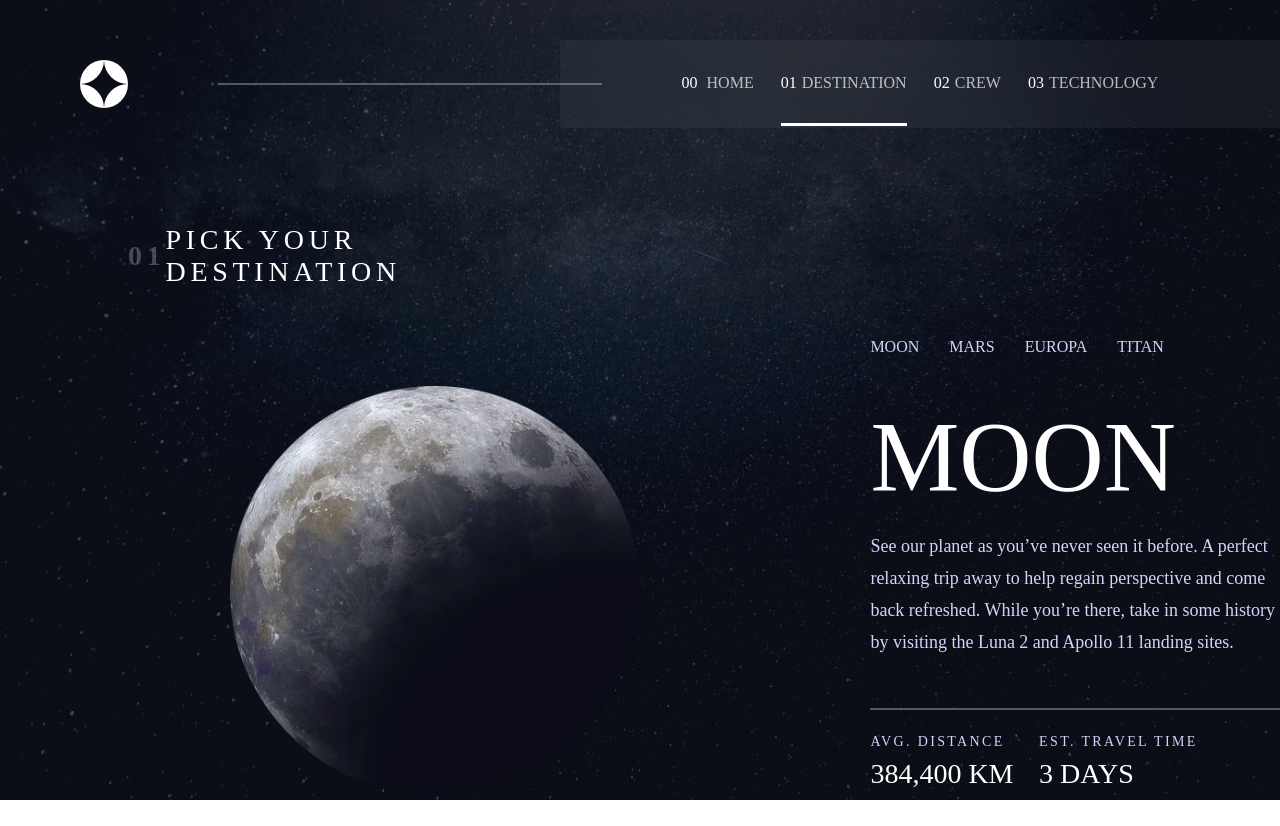
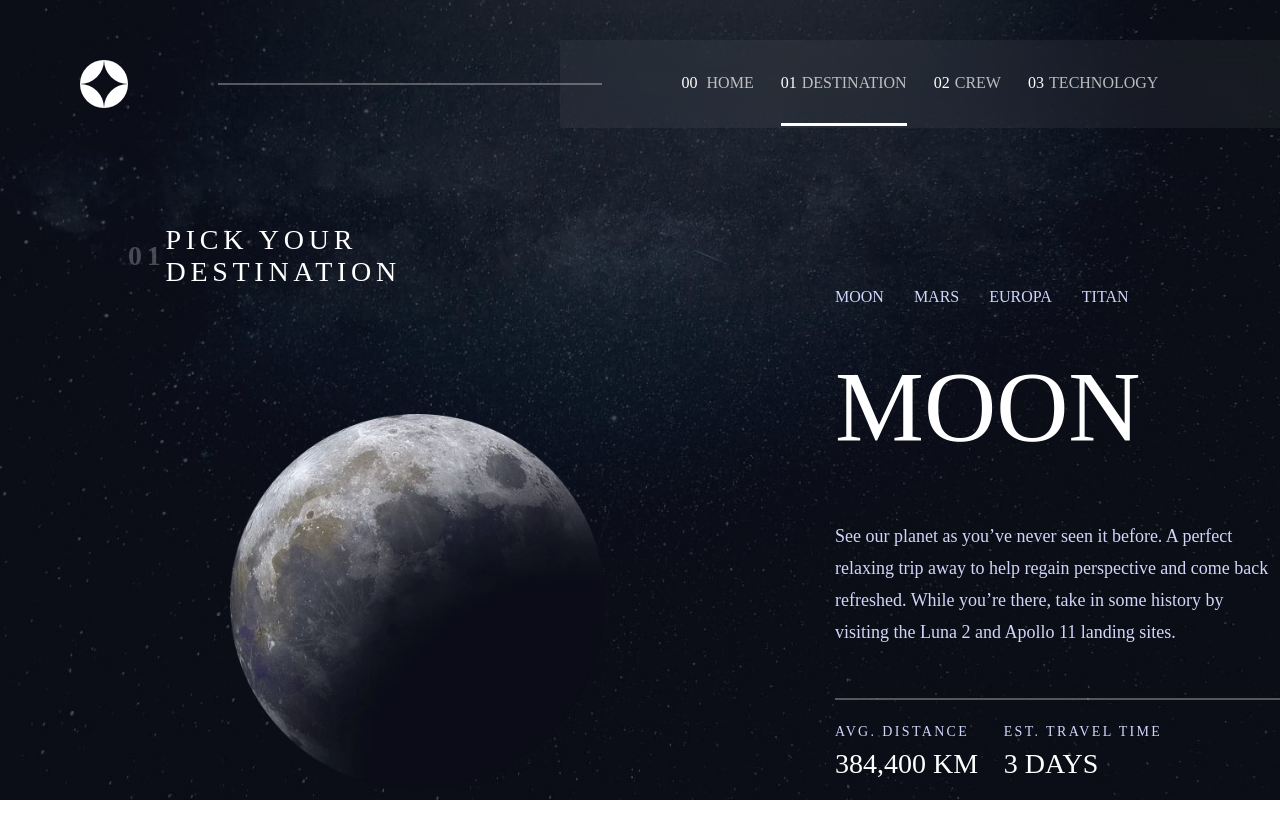
Before and after one commit to lukasviliams/space-tourism, a Vue app: page /destination in a window 1280 px wide. Built offline with nearby package versions, Linux system fonts and the light colour scheme; a web font is replaced by a local one.

Commit message:
slots components

```diff
--- a/src/components/destination-component.vue
+++ b/src/components/destination-component.vue
@@ -8,7 +8,100 @@
   <div class="img-container">
     <img class="img" src="../assets/img/destination/image-moon.webp" alt="Sorry could not load the img">
   </div>
-  <div class="tab-container">
+  <tab-wrapper>
+  <tabs-component title="moon">
+      <div class="tab-container">
+        <div class="nav-container">
+          <p class="heading2-tabs visible">Moon</p>
+        </div>
+        <p class="tab-text visible">See our planet as you’ve never seen it before. A perfect relaxing trip
+        away to help regain perspective and come back refreshed. While you’re there,
+        take in some history by visiting the Luna 2 and Apollo 11 landing sites.
+        </p>
+        <div class="line"></div>
+        <div class="info-container">
+          <div class="subheading-container">
+            <p class="subheading2">AVG. Distance</p>
+            <p class="subheading1-tabs visible">384,400 km</p>
+          </div>
+          <div class="subheading-container">
+            <p class="subheading2">Est. travel time</p>
+            <p class="subheading1-tabs visible">3 days</p>
+            <p class="subheading1-tabs">9 months</p>
+            <p class="subheading1-tabs">3 years</p>
+            <p class="subheading1-tabs">7 years</p>
+          </div>
+        </div>
+      </div>
+  </tabs-component>
+  <tabs-component title="mars">
+    <div class="tab-container">
+        <div class="nav-container">
+          <p class="heading2-tabs visible">Mars</p>
+        </div>
+        <p class="tab-text visible">Don’t forget to pack your hiking boots. You’ll need them to tackle Olympus
+       Mons, the tallest planetary mountain in our solar system. It’s two and a half times the size
+        of Everest!
+        </p>
+        <div class="line"></div>
+        <div class="info-container">
+          <div class="subheading-container">
+            <p class="subheading2">AVG. Distance</p>
+            <p class="subheading1-tabs visible">225 MIL. km</p>
+          </div>
+          <div class="subheading-container">
+            <p class="subheading2">Est. travel time</p>
+            <p class="subheading1-tabs visible">9 months</p>
+          </div>
+        </div>
+      </div>
+  </tabs-component>
+  <tabs-component title="europa">
+        <div class="tab-container">
+        <div class="nav-container">
+          <p class="heading2-tabs visible">Europa</p>
+        </div>
+        <p class="tab-text visible">The smallest of the four Galilean moons orbiting Jupiter, Europa is a winter
+       lover’s dream. With an icy surface, it’s perfect for a bit of ice skating, curling, hockey,
+        or simple relaxation in your snug wintery cabin.
+        </p>
+        <div class="line"></div>
+        <div class="info-container">
+          <div class="subheading-container">
+            <p class="subheading2">AVG. Distance</p>
+            <p class="subheading1-tabs visible">628 MIL. km</p>
+          </div>
+          <div class="subheading-container">
+            <p class="subheading2">Est. travel time</p>
+            <p class="subheading1-tabs visible">3 years</p>
+          </div>
+        </div>
+      </div>
+  </tabs-component>
+  <tabs-component title="titan">
+            <div class="tab-container">
+        <div class="nav-container">
+          <p class="heading2-tabs visible">Titan</p>
+        </div>
+        <p class="tab-text visible">The only moon known to have a dense atmosphere other than Earth, Titan is a
+      home away from home (just a few hundred degrees colder!). As a bonus, you get striking views of
+      the Rings of Saturn.
+        </p>
+        <div class="line"></div>
+        <div class="info-container">
+          <div class="subheading-container">
+            <p class="subheading2">AVG. Distance</p>
+            <p class="subheading1-tabs visible">1.6 BIL. km</p>
+          </div>
+          <div class="subheading-container">
+            <p class="subheading2">Est. travel time</p>
+            <p class="subheading1-tabs visible">7 years</p>
+          </div>
+        </div>
+      </div>
+  </tabs-component>
+</tab-wrapper>
+  <!-- <div class="tab-container">
     <div class="nav-container">
       <p class="tabs-nav-text">Moon</p>
       <p class="tabs-nav-text">Mars</p>
@@ -17,15 +110,15 @@
     </div>
     <div class="heading-container">
       <div class="heading2-tabs visible">Moon</div>
-      <!-- <div class="heading2-tabs">Mars</div>
+      <div class="heading2-tabs">Mars</div>
       <div class="heading2-tabs">Europa</div>
-      <div class="heading2-tabs">Moon</div> -->
+      <div class="heading2-tabs">Moon</div>
     </div>
     <p class="tab-text visible">See our planet as you’ve never seen it before. A perfect relaxing trip
        away to help regain perspective and come back refreshed. While you’re there,
        take in some history by visiting the Luna 2 and Apollo 11 landing sites.
     </p>
-    <!-- <p class="tab-text">Don’t forget to pack your hiking boots. You’ll need them to tackle Olympus
+    <p class="tab-text">Don’t forget to pack your hiking boots. You’ll need them to tackle Olympus
        Mons, the tallest planetary mountain in our solar system. It’s two and a half times the size
         of Everest!
     </p>
@@ -36,40 +129,35 @@
     <p class="tab-text">The only moon known to have a dense atmosphere other than Earth, Titan is a
       home away from home (just a few hundred degrees colder!). As a bonus, you get striking views of
       the Rings of Saturn.
-    </p> -->
+    </p>
     <div class="line"></div>
     <div class="info-container">
       <div class="subheading-container">
         <p class="subheading2">AVG. Distance</p>
         <p class="subheading1-tabs visible">384,400 km</p>
-        <!-- <p class="subheading1-tabs">225 MIL. km</p>
+        <p class="subheading1-tabs">225 MIL. km</p>
         <p class="subheading1-tabs">628 MIL. km</p>
-        <p class="subheading1-tabs">1.6 BIL. km</p> -->
+        <p class="subheading1-tabs">1.6 BIL. km</p>
       </div>
       <div class="subheading-container">
         <p class="subheading2">Est. travel time</p>
         <p class="subheading1-tabs visible">3 days</p>
-        <!-- <p class="subheading1-tabs">9 months</p>
+        <p class="subheading1-tabs">9 months</p>
         <p class="subheading1-tabs">3 years</p>
-        <p class="subheading1-tabs">7 years</p> -->
+        <p class="subheading1-tabs">7 years</p>
       </div>
     </div>
-  </div>
+  </div> -->
   </div>
 </section>
 </template>
 
 <script>
+import tabWrapper from './tab-wrapper.vue'
+import TabsComponent from './tabs-component.vue'
 export default {
+  components: { tabWrapper, TabsComponent },
   name: 'destinationComponent',
-  setup() {
-
-
-    const handleTab = () =>{
-      console.log('run the job');
-    }
-    return { handleTab}
-  }
 }
 </script>
 
@@ -121,35 +209,7 @@ export default {
   height: 47.5rem;
   width: 44.5rem;
 }
-.nav-container{
-  width: 100%;
-  display: flex;
-  justify-content: flex-start;
-  align-items: center;
-  margin-bottom: 5vh;
-}
-.nav-container .tabs-nav-text{
-  margin-right: 3rem;
-}
-.tabs-nav-text{
-  font-family: 'barlow';
-  font-size: 16px;
-  letter-spacing: 2,7px;
-  text-transform: uppercase;
-  color: var(--sec-color);
-  border-bottom: 3px solid transparent;
-  transition: all .1s ease-in-out;
-}
-.tabs-nav-text:hover{
-  transform: translateY(-3px);
-  border-bottom: 3px solid rgba(255, 255, 255, 0.5);
-}
-.heading-container{
-  width: 100%;
-  display: flex;
-  justify-content: flex-start;
 
-}
 .heading2-tabs{
   display: none;
   font-family: 'bellefair';
@@ -194,7 +254,4 @@ export default {
 .visible{
   display: flex;
 }
-.active-tab{
-    border-bottom: 2px solid var(--ter-color);
-}
 </style>
--- /dev/null
+++ b/src/components/tab-wrapper.vue
@@ -0,0 +1,51 @@
+<template>
+  <div class="tabs">
+    <div class="nav-container" >
+      <div v-for="title in tabTitle" :key="title" @click="selectedTitle = title" class="tabs-nav-text">
+        {{title}}
+      </div>
+    </div>
+      <slot/>
+  </div>
+</template>
+
+<script>
+import { ref, provide } from 'vue'
+export default {
+  name:"tabWrapper",
+  setup(props, {slots}){
+      const tabTitle = ref(slots.default().map((tab) => tab.props.title))
+      const selectedTitle = ref(tabTitle.value[0])
+
+      provide('selectedTitle', selectedTitle)
+
+      return{tabTitle, selectedTitle}
+  }
+}
+</script>
+
+<style>
+.nav-container{
+  width: 100%;
+  display: flex;
+  justify-content: flex-start;
+  align-items: center;
+  margin-bottom: 5vh;
+}
+.nav-container .tabs-nav-text{
+  margin-right: 3rem;
+}
+.tabs-nav-text{
+  font-family: 'barlow';
+  font-size: 16px;
+  letter-spacing: 2,7px;
+  text-transform: uppercase;
+  color: var(--sec-color);
+  border-bottom: 3px solid transparent;
+  transition: all .1s ease-in-out;
+}
+.tabs-nav-text:hover{
+  transform: translateY(-3px);
+  border-bottom: 3px solid rgba(255, 255, 255, 0.5);
+}
+</style>
--- /dev/null
+++ b/src/components/tabs-component.vue
@@ -0,0 +1,22 @@
+<template>
+  <div class="tab-content" v-show="title == selectedTitle">
+      <slot/>
+  </div>
+</template>
+
+<script>
+import { inject } from '@vue/runtime-core'
+
+export default {
+    props:['title'],
+    setup() {
+        const selectedTitle = inject('selectedTitle')
+
+        return{selectedTitle}
+    }
+}
+</script>
+
+<style>
+
+</style>
```
